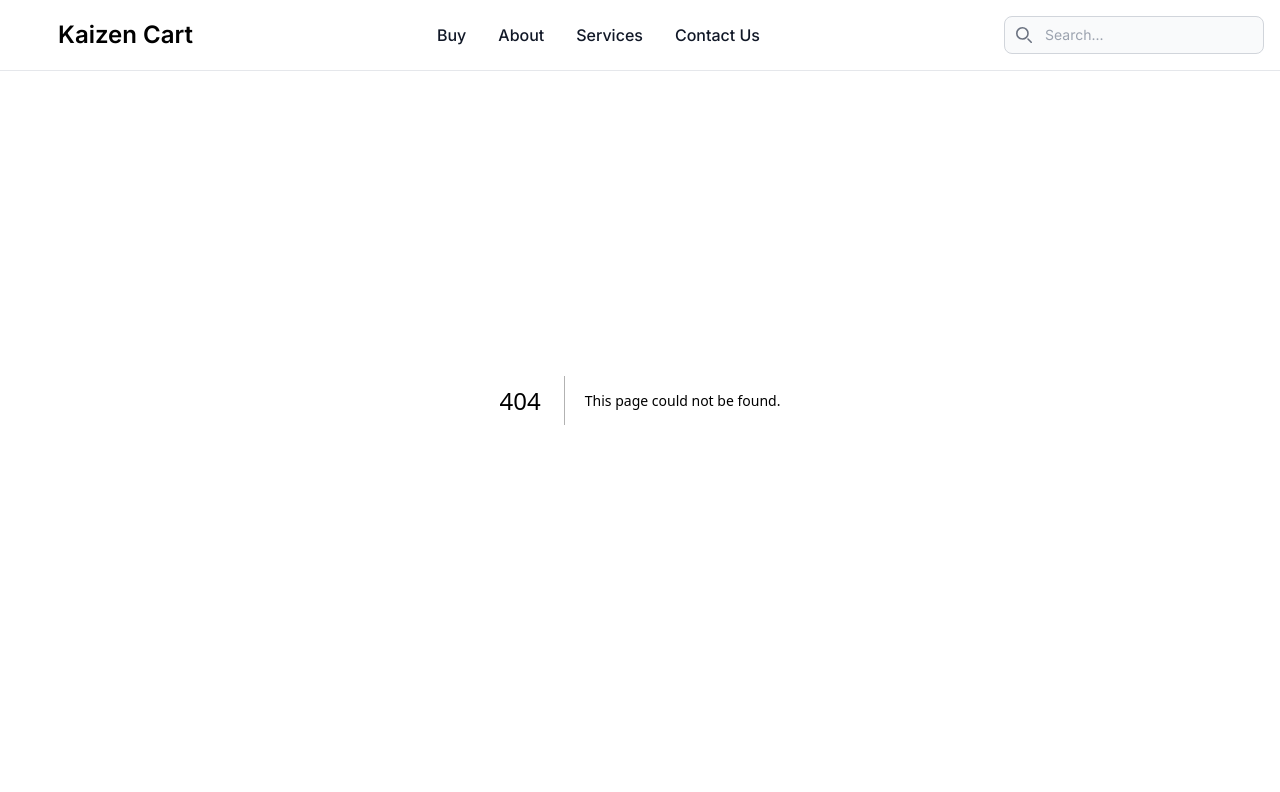
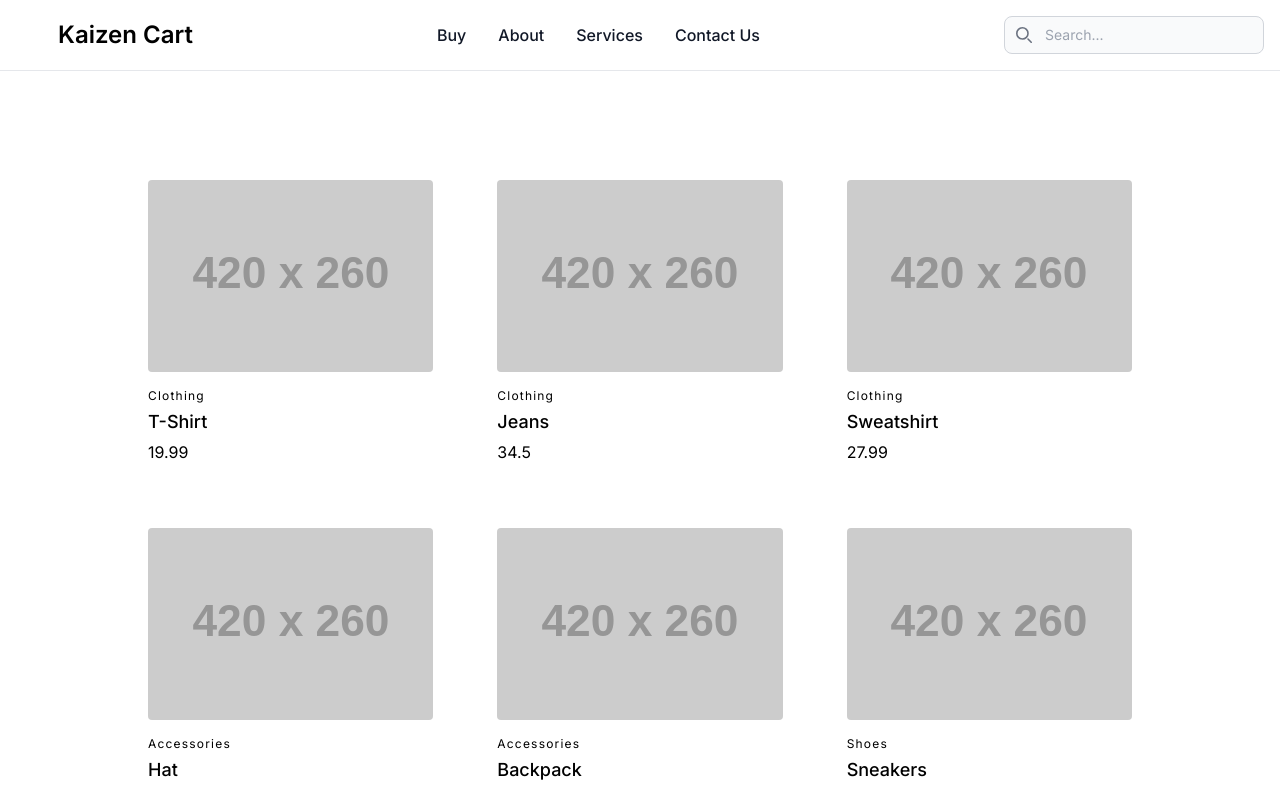
Before and after one commit to krishkh/Cart-App, a Next.js app: page /explore in a window 1280 px wide. Before the commit this address had no page. Shown: the top 792 px of the page. Built offline with nearby package versions, Linux system fonts and the light colour scheme.

Commit message:
trynna fix

```diff
--- /dev/null
+++ b/src/app/explore/page.tsx
@@ -0,0 +1,32 @@
+import ItemCard from "../../components/Item related components/itemCard";
+import initData from "../../../public/init/initData.json";
+
+interface ItemData {
+  itemNumber: number;
+  itemName: string;
+  itemPrice: number;
+  category: string;
+  description: string;
+}
+
+interface ExploreProps {
+  data?: ItemData[];  // Make data optional since you are providing a default value
+}
+
+// Assuming initData is correctly typed as ItemData[]
+const typedData: ItemData[] = initData;
+
+const Explore: React.FC<ExploreProps> = ({ data = typedData }) => {
+  return (
+    <main className="flex min-h-screen flex-col items-center justify-between md:p-24">
+      <div className="dark:text-gray-400 mt-8 flex-wrap dark:bg-blackaf body-font flex container px-5 py-5 mx-auto">
+        {data.map((item) => (
+          <ItemCard key={item.itemNumber} data={item} />
+        ))}
+      </div>
+    </main>
+  );
+}
+
+
+export default Explore;
```
